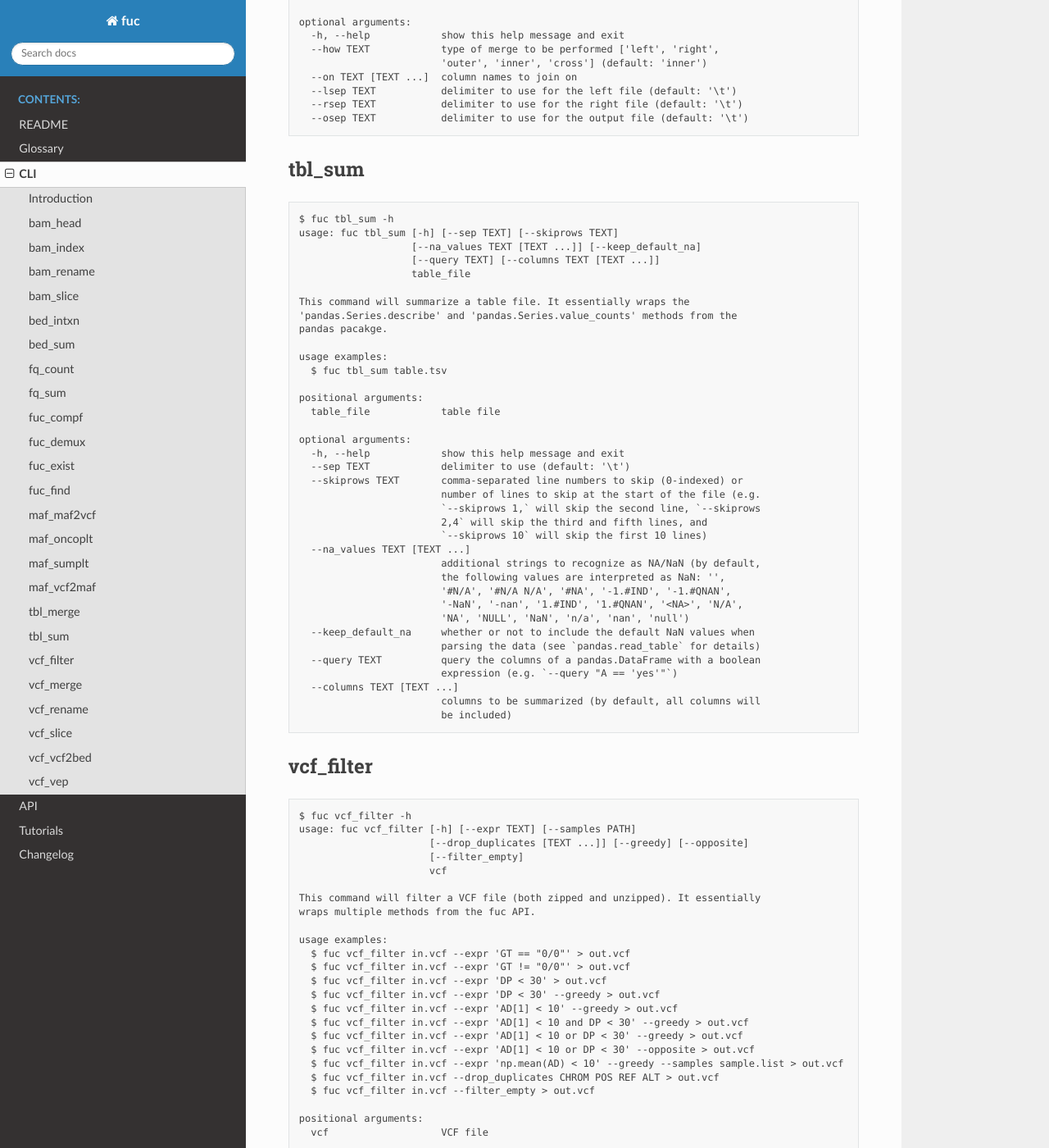
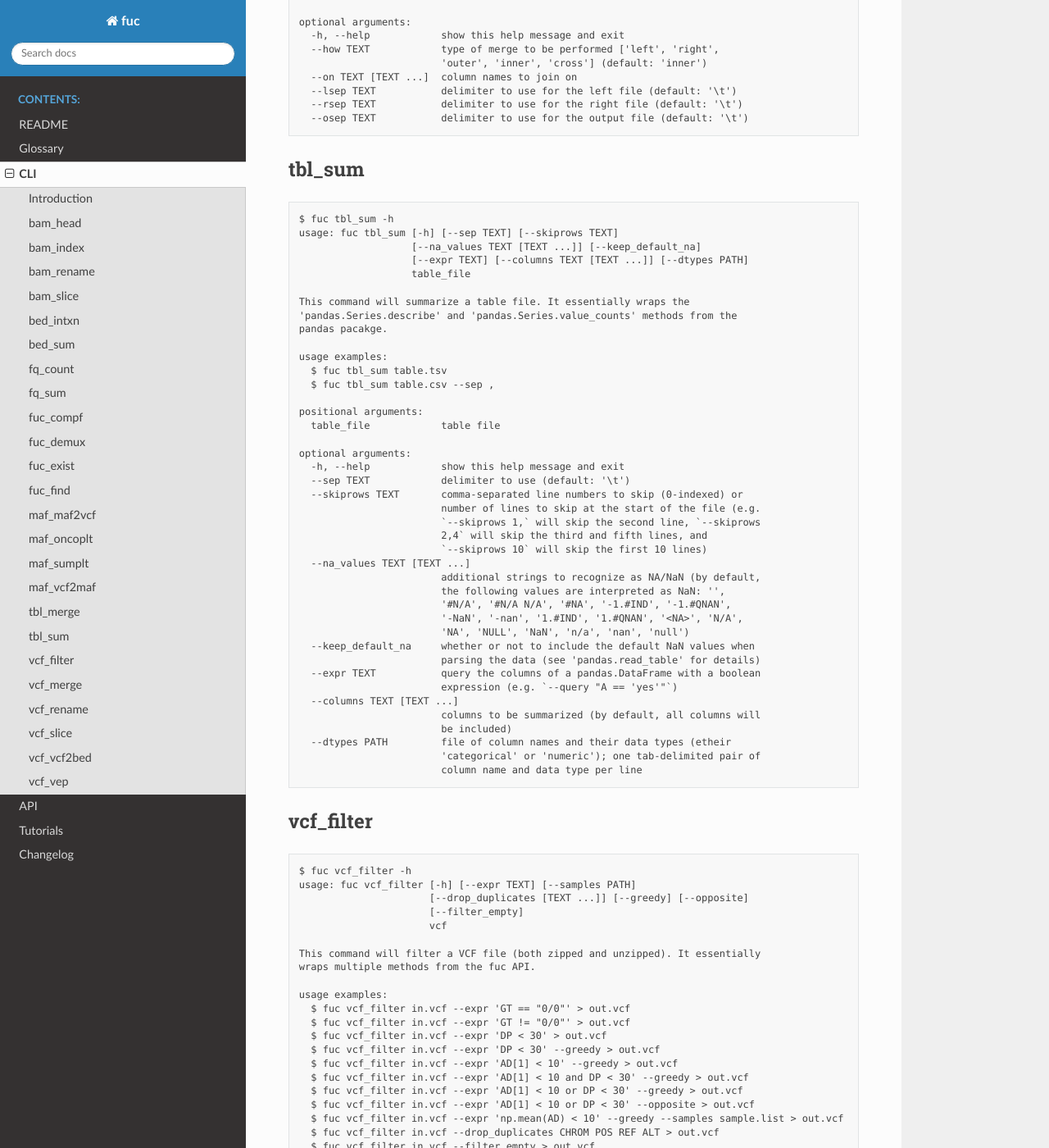
Before and after one commit to sbslee/fuc, a Sphinx documentation site: the page built from docs/cli.rst, in a window 1280 px wide and 1400 px high, scrolled down 8589 px. Shown: the whole window at 82% size. Built offline with Sphinx 7.4.7 and the Read the Docs theme 2.0.0, drawn with Linux system fonts in a browser that asks for light colours.

Commit message:
Update docs

```diff
--- a/README.rst
+++ b/README.rst
@@ -249,7 +249,7 @@ To create read depth profile of a region from a CRAM file:
     >>> from fuc import pycov
     >>> cf = pycov.CovFrame.from_file('HG00525.final.cram', zero=True,
     ...    region='chr12:21161194-21239796', names=['HG00525'])
-    >>> cf.plot_region('chr12', start=21161194, end=21239796)
+    >>> cf.plot_region('chr12:21161194-21239796')
 
 .. image:: https://raw.githubusercontent.com/sbslee/fuc-data/main/images/coverage.png
 
--- a/docs/cli.rst
+++ b/docs/cli.rst
@@ -517,7 +517,7 @@ tbl_sum
    $ fuc tbl_sum -h
    usage: fuc tbl_sum [-h] [--sep TEXT] [--skiprows TEXT]
                       [--na_values TEXT [TEXT ...]] [--keep_default_na]
-                      [--query TEXT] [--columns TEXT [TEXT ...]]
+                      [--expr TEXT] [--columns TEXT [TEXT ...]] [--dtypes PATH]
                       table_file
 
    This command will summarize a table file. It essentially wraps the
@@ -526,6 +526,7 @@ tbl_sum
 
    usage examples:
      $ fuc tbl_sum table.tsv
+     $ fuc tbl_sum table.csv --sep ,
 
    positional arguments:
      table_file            table file
@@ -545,12 +546,15 @@ tbl_sum
                            '-NaN', '-nan', '1.#IND', '1.#QNAN', '<NA>', 'N/A',
                            'NA', 'NULL', 'NaN', 'n/a', 'nan', 'null')
      --keep_default_na     whether or not to include the default NaN values when
-                           parsing the data (see `pandas.read_table` for details)
-     --query TEXT          query the columns of a pandas.DataFrame with a boolean
+                           parsing the data (see 'pandas.read_table' for details)
+     --expr TEXT           query the columns of a pandas.DataFrame with a boolean
                            expression (e.g. `--query "A == 'yes'"`)
      --columns TEXT [TEXT ...]
                            columns to be summarized (by default, all columns will
                            be included)
+     --dtypes PATH         file of column names and their data types (etheir
+                           'categorical' or 'numeric'); one tab-delimited pair of
+                           column name and data type per line
 
 vcf_filter
 ==========
--- a/docs/create.py
+++ b/docs/create.py
@@ -237,7 +237,7 @@ To create read depth profile of a region from a CRAM file:
     >>> from fuc import pycov
     >>> cf = pycov.CovFrame.from_file('HG00525.final.cram', zero=True,
     ...    region='chr12:21161194-21239796', names=['HG00525'])
-    >>> cf.plot_region('chr12', start=21161194, end=21239796)
+    >>> cf.plot_region('chr12:21161194-21239796')
 
 .. image:: https://raw.githubusercontent.com/sbslee/fuc-data/main/images/coverage.png
 
```
